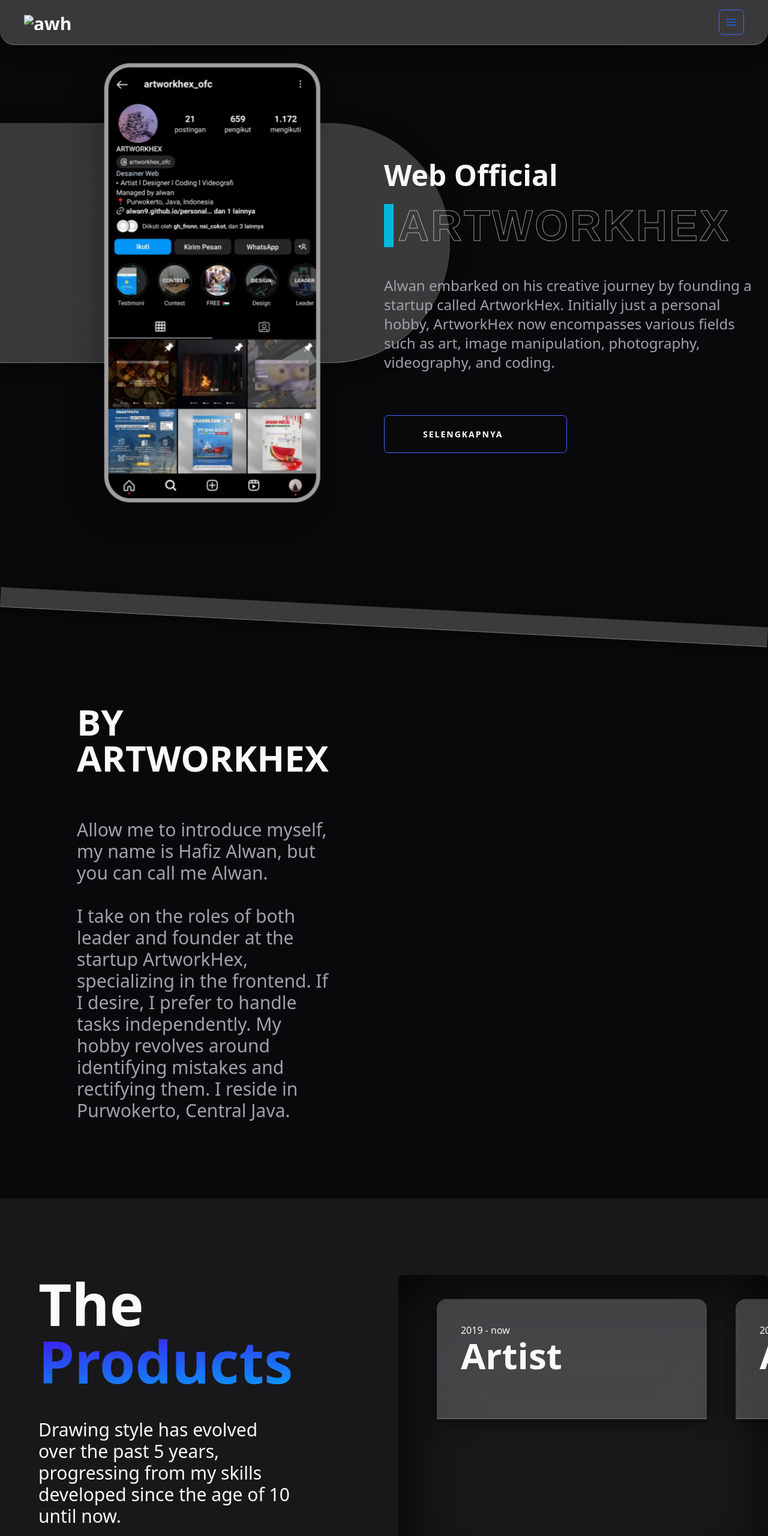
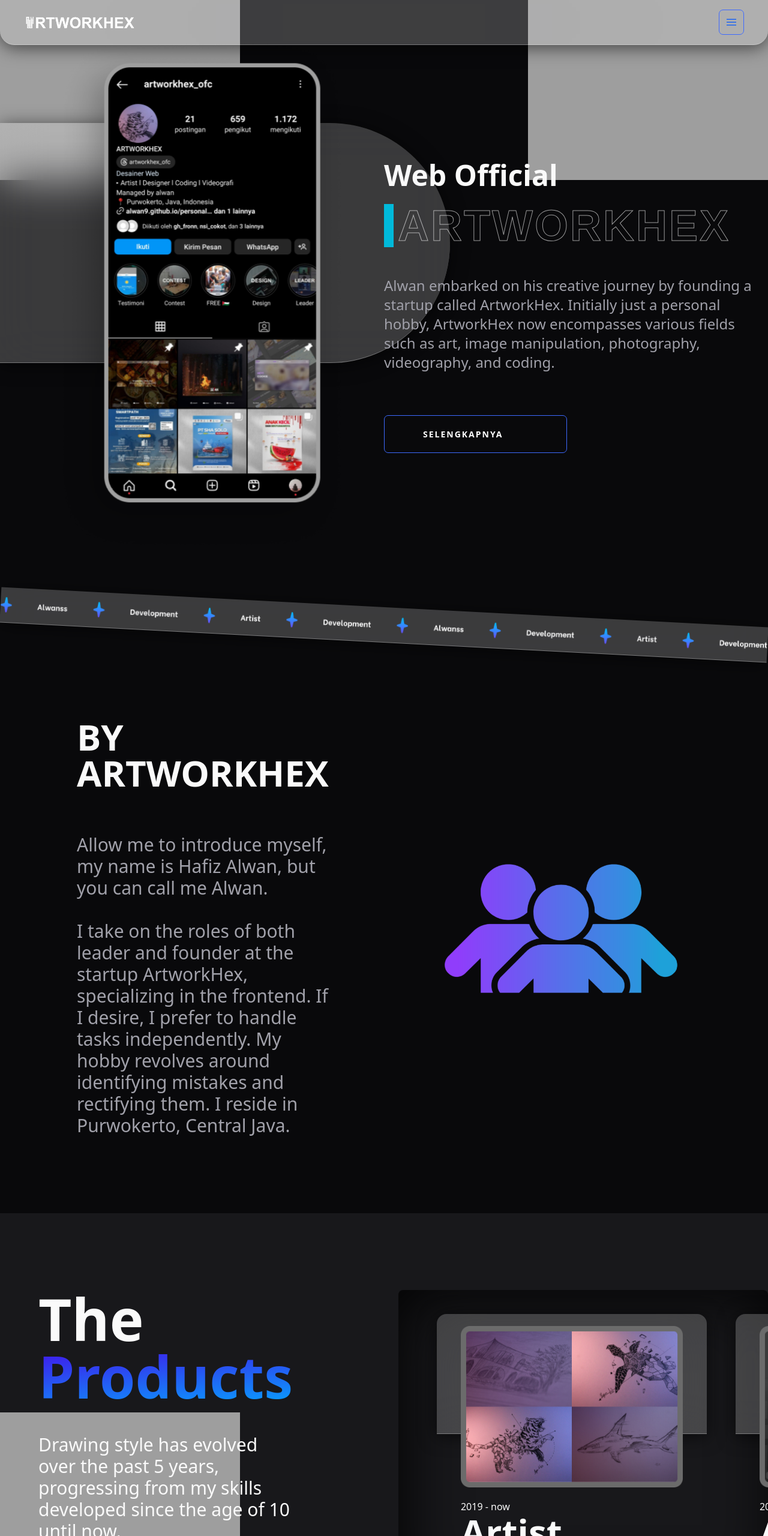
Before and after one commit to artworkhex/awh, a website: page index.html in a window 1280 px wide. Shown: the top 2560 px of the page at 60% size. Drawn offline with Linux system fonts and the light colour scheme; the site is published under a folder, as on GitHub Pages, so addresses that start at the root find nothing.

Commit message:
Add files via upload

```diff
--- a/index.html
+++ b/index.html
@@ -14,7 +14,7 @@
         <nav
             class="fixed bg-nav rounded-b-3xl w-screen px-7 lg1:px-10 py-4 flex justify-between items-center z-[999] ">
             <a class="text-3xl font-bold leading-none" href="#">
-                <img class="h-[25px] mr-5" src="/assets/logo.png" alt="awh">
+                <img class="h-[25px] mr-5" src="assets/logo.png" alt="awh">
             </a>
             <div class="lg:hidden">
                 <button
@@ -86,7 +86,7 @@
                 class="fixed top-0 left-0 bottom-0 flex flex-col w-5/6 max-w-sm py-6 px-6 bg-white border-r overflow-y-auto">
                 <div class="flex items-center mb-8">
                     <a class="mr-auto text-3xl font-bold leading-none" href="#">
-                        <img class="h-[25px] mr-5" src="/assets/logo-b.png"
+                        <img class="h-[25px] mr-5" src="assets/logo-b.png"
                             alt="awh">
                     </a>
 
@@ -208,15 +208,15 @@
                     <!-- efek1 -->
 
                     <img class="absolute z-[1] left-0 top-0"
-                        src="/assets/efek/l1.png"
+                        src="assets/efek/l1.png"
                         alt>
                     <img class="absolute z-[1]  right-0 top-0"
-                        src="/assets/efek/r2.png"
+                        src="assets/efek/r2.png"
                         alt>
                     <!-- efek2 -->
-                    <img class="absolute right-0" src="/assets/efekr1.png" alt>
+                    <img class="absolute right-0" src="assets/efekr1.png" alt>
                     <img class="z-[-11] absolute top-0 right-0 "
-                        src="/assets/efek/r1.png"
+                        src="assets/efek/r1.png"
                         alt>
                 </div>
             </header>
@@ -224,7 +224,7 @@
         </section>
         <!-- line -->
         <div class="relative mt-[20%] lg1:mt-[5%] bg-glass1 py-4 rotate-3">
-            <img class="relative" src="/assets/line.png" alt>
+            <img class="relative" src="assets/line.png" alt>
         </div>
 
         <div
@@ -250,7 +250,7 @@
             </div>
             <!-- img -->
             <div>
-                <img class="px-[5%] mt-16 md1:mt-0" src="/assets/profiles.png"
+                <img class="px-[5%] mt-16 md1:mt-0" src="assets/profiles.png"
                     alt>
             </div>
         </div>
@@ -292,7 +292,7 @@
                 <!-- product1 -->
                 <div
                     class="rounded-t-2xl bg-glass1 relative min-w-[200px] lg1:min-w-[450px] px-10 py-5  lg1:h-[400px]  max-h-[200px]  mb-[45%] lg1:mb-[25%] bg-zinc-800">
-                    <img class=" w-[100%]" src="/assets/project.png"
+                    <img class=" w-[100%]" src="assets/project.png"
                         alt>
                     <div class="mt-5 ">
                         <h2>2019 - now</h2>
@@ -302,7 +302,7 @@
                 <!-- product2 -->
                 <div
                     class="rounded-t-2xl bg-glass1 relative min-w-[200px] lg1:min-w-[450px] px-10 py-5  lg1:h-[400px]  max-h-[200px]  mb-[45%] lg1:mb-[25%] bg-zinc-800">
-                    <img class=" w-[100%]" src="/assets/project2.png"
+                    <img class=" w-[100%]" src="assets/project2.png"
                         alt>
                     <div class="mt-5 ">
                         <h2>2019 - now</h2>
@@ -312,7 +312,7 @@
                 <!-- product3 -->
                 <div
                     class="rounded-t-2xl bg-glass1 relative min-w-[200px] lg1:min-w-[450px] px-10 py-5  lg1:h-[400px]  max-h-[200px]  mb-[45%] lg1:mb-[25%] bg-zinc-800">
-                    <img class=" w-[100%]" src="/assets/project3.png"
+                    <img class=" w-[100%]" src="assets/project3.png"
                         alt>
                     <div class="mt-5 ">
                         <h2>2019 - now</h2>
@@ -346,7 +346,7 @@
             class="text-center relative z-10 px-[7%] lg1:px-[10%]  py-[15%] md1:py-[10%]">
             <!-- efek1 -->
             <img class="z-[-11] absolute right-0 "
-                src="/assets/efek/r1.png"
+                src="assets/efek/r1.png"
                 alt>
             <h1 id="story" class="text-6xl lg1:text-8xl font-bold">
                 Hobby to <span class="gradasi1">Innovation</span>
@@ -376,12 +376,12 @@
                 ArtworkHex: From Hobby to Innovation.
             </p>
             <img class="z-[-11] absolute top-[-80%] left-0"
-                src="/assets/efek/l2.png" alt>
+                src="assets/efek/l2.png" alt>
         </div>
 
         <div class="grid grid-cols-2 relative z-[99] mt-16">
-            <img class="w-[100%] px-36" src="/assets/ratting1.png" alt>
-            <img class="w-[100%] px-36" src="/assets/ratting2.png" alt>
+            <img class="w-[100%] px-36" src="assets/ratting1.png" alt>
+            <img class="w-[100%] px-36" src="assets/ratting2.png" alt>
         </div>
         <div class="flex px-[40%] mt-[11%]">
             <a href="https://www.fiverr.com/alwan_zs?up_rollout=true">
```
